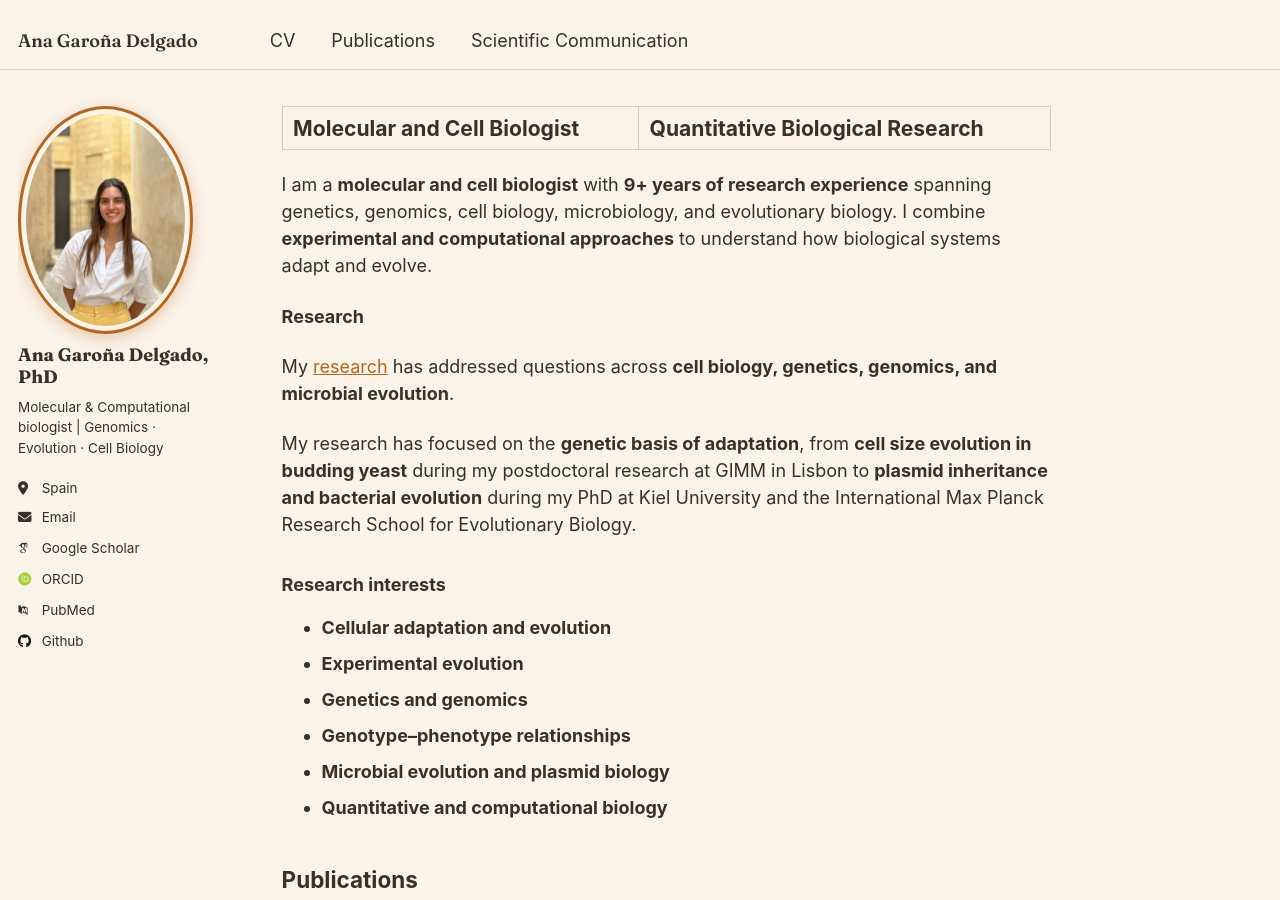
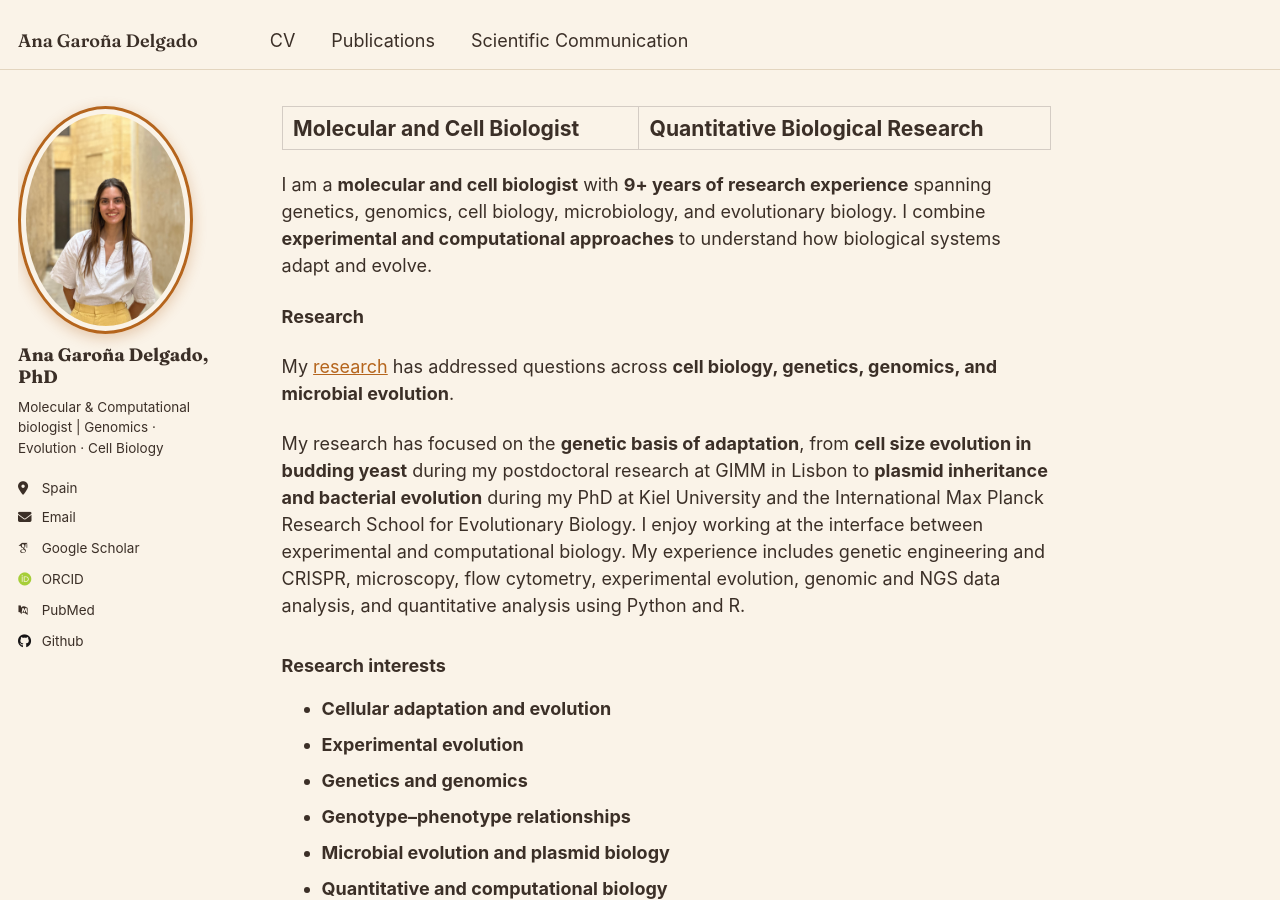
Before and after one commit to anagarona/anagarona.github.io, a Jekyll site: the page built from _pages/about.md, in a window 1280 px wide and 900 px high. Built offline with Jekyll 4.4.1, drawn with Linux system fonts in a browser that asks for light colours; some web fonts are replaced.

Commit message:
Update about.md

```diff
--- a/_pages/about.md
+++ b/_pages/about.md
@@ -15,6 +15,7 @@ I am a **molecular and cell biologist** with **9+ years of research experience**
 My [research](/cv/) has addressed questions across **cell biology, genetics, genomics, and microbial evolution**.
 
 My research has focused on the **genetic basis of adaptation**, from **cell size evolution in budding yeast** during my postdoctoral research at GIMM in Lisbon to **plasmid inheritance and bacterial evolution** during my PhD at Kiel University and the International Max Planck Research School for Evolutionary Biology.
+I enjoy working at the interface between experimental and computational biology. My experience includes genetic engineering and CRISPR, microscopy, flow cytometry, experimental evolution, genomic and NGS data analysis, and quantitative analysis using Python and R.
 
 ### Research interests
 
```
